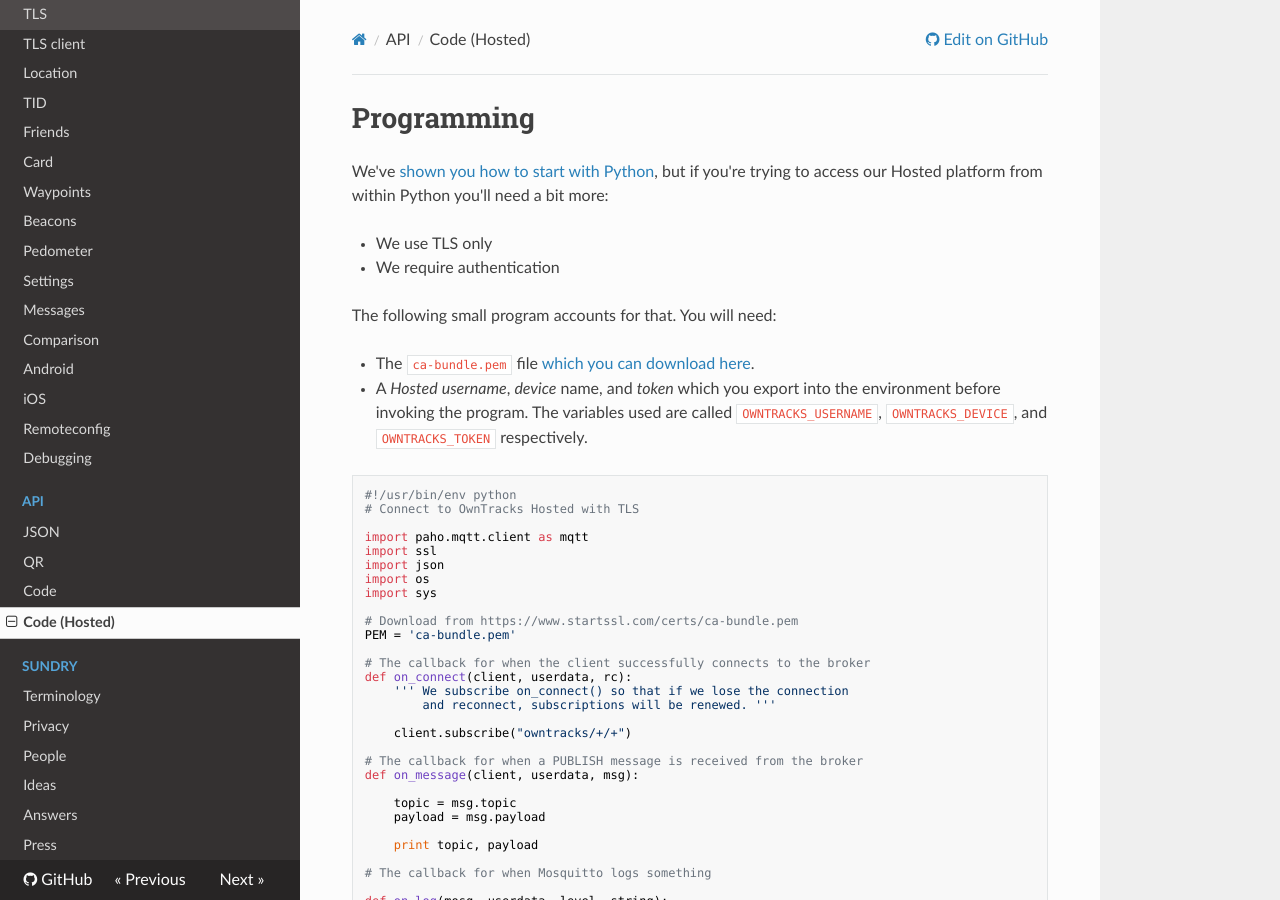
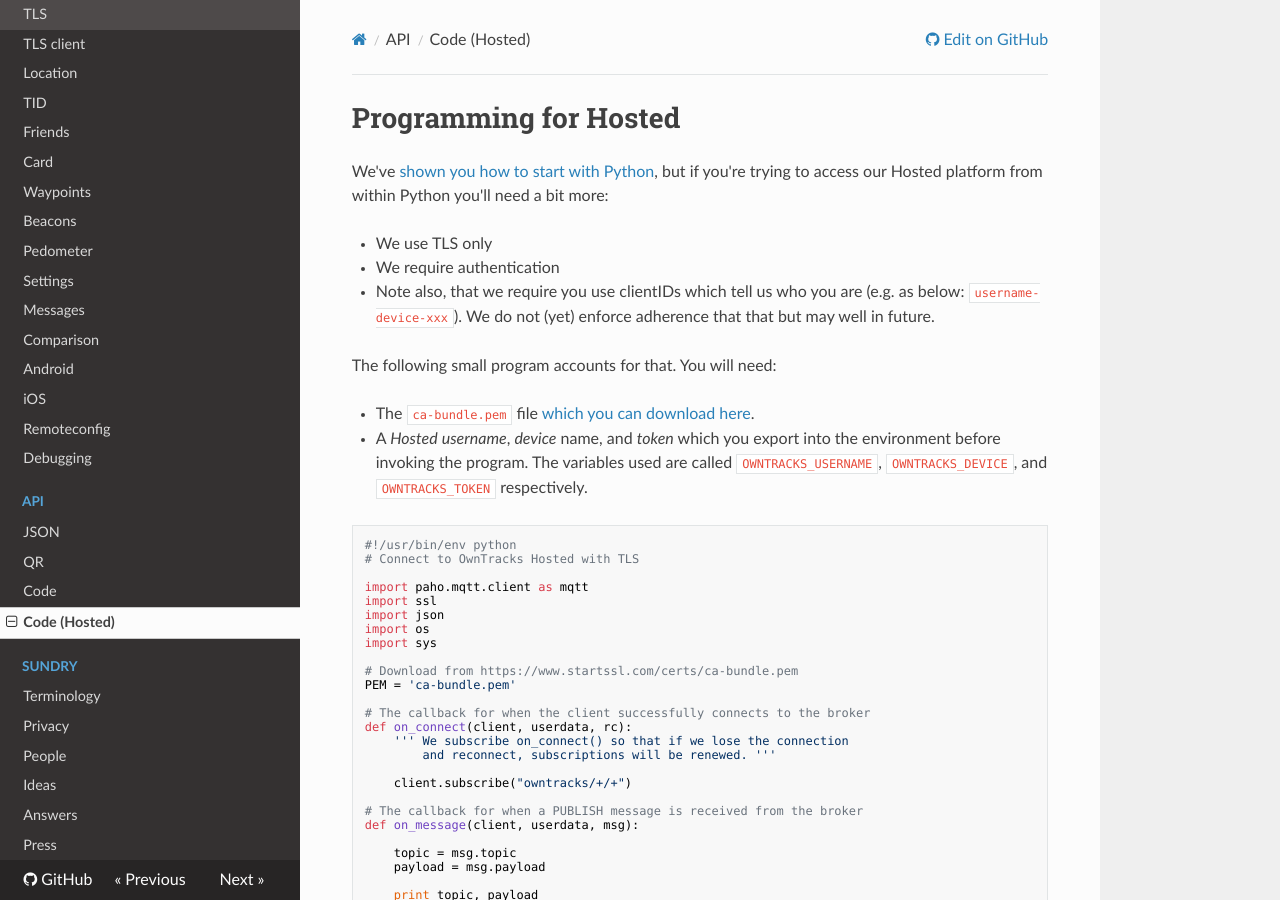
Before and after one commit to owntracks/booklet, an MkDocs documentation site: the page built from docs/tech/proghosted.md, in a window 1280 px wide and 900 px high. Built offline with MkDocs 1.6.1, drawn with Linux system fonts in a browser that asks for light colours; nearby versions of some CDN libraries; old or Windows-style settings are respelled for this version of MkDocs.

Commit message:
clarify clientid

```diff
--- a/docs/tech/proghosted.md
+++ b/docs/tech/proghosted.md
@@ -1,9 +1,10 @@
-# Programming
+# Programming for Hosted
 
 We've [shown you how to start with Python](program.md), but if you're trying to access our Hosted platform from within Python you'll need a bit more:
 
 * We use TLS only
 * We require authentication
+* Note also, that we require you use clientIDs which tell us who you are (e.g. as below: `username-device-xxx`). We do not (yet) enforce adherence that that but may well in future.
 
 The following small program accounts for that. You will need:
 
```
